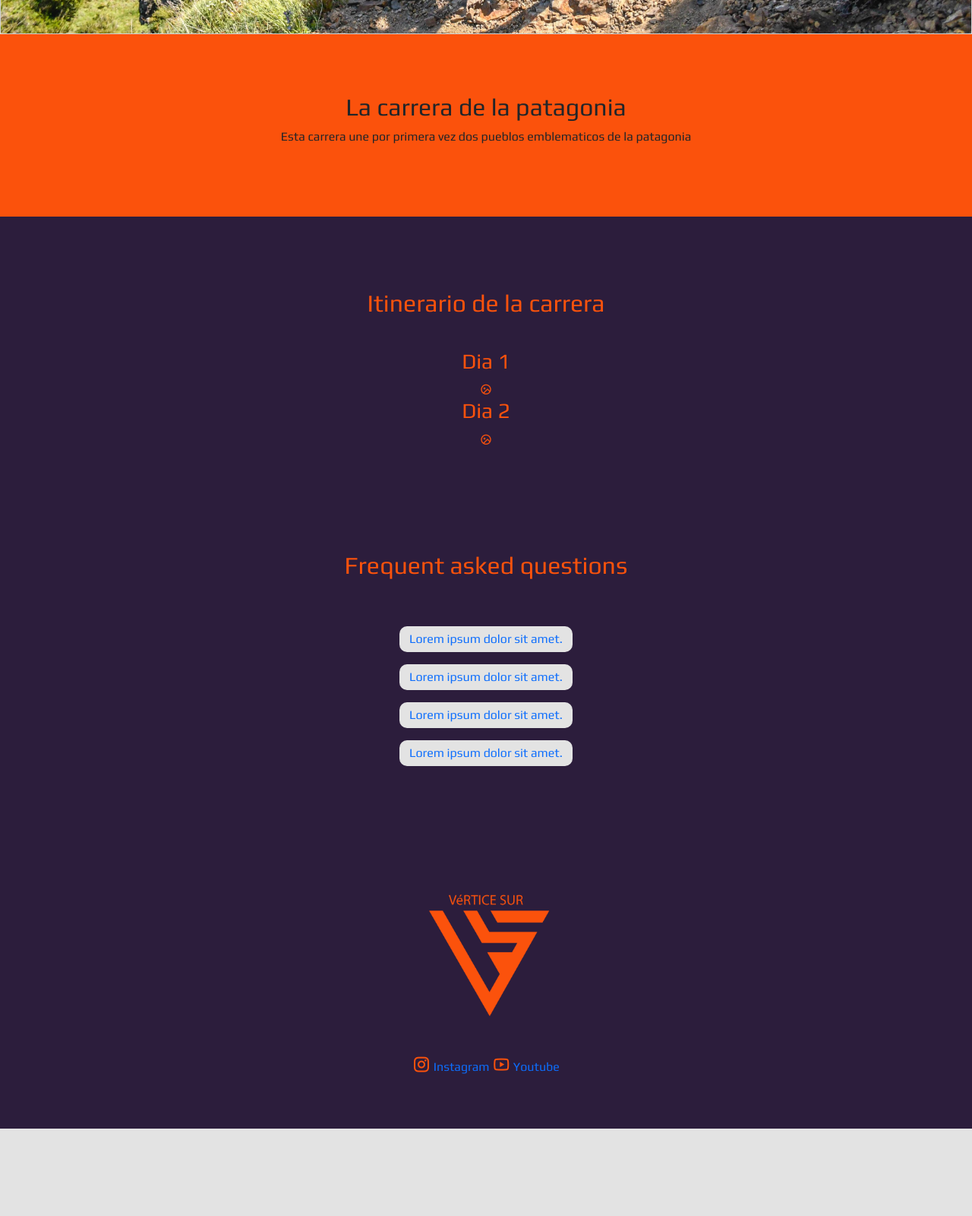
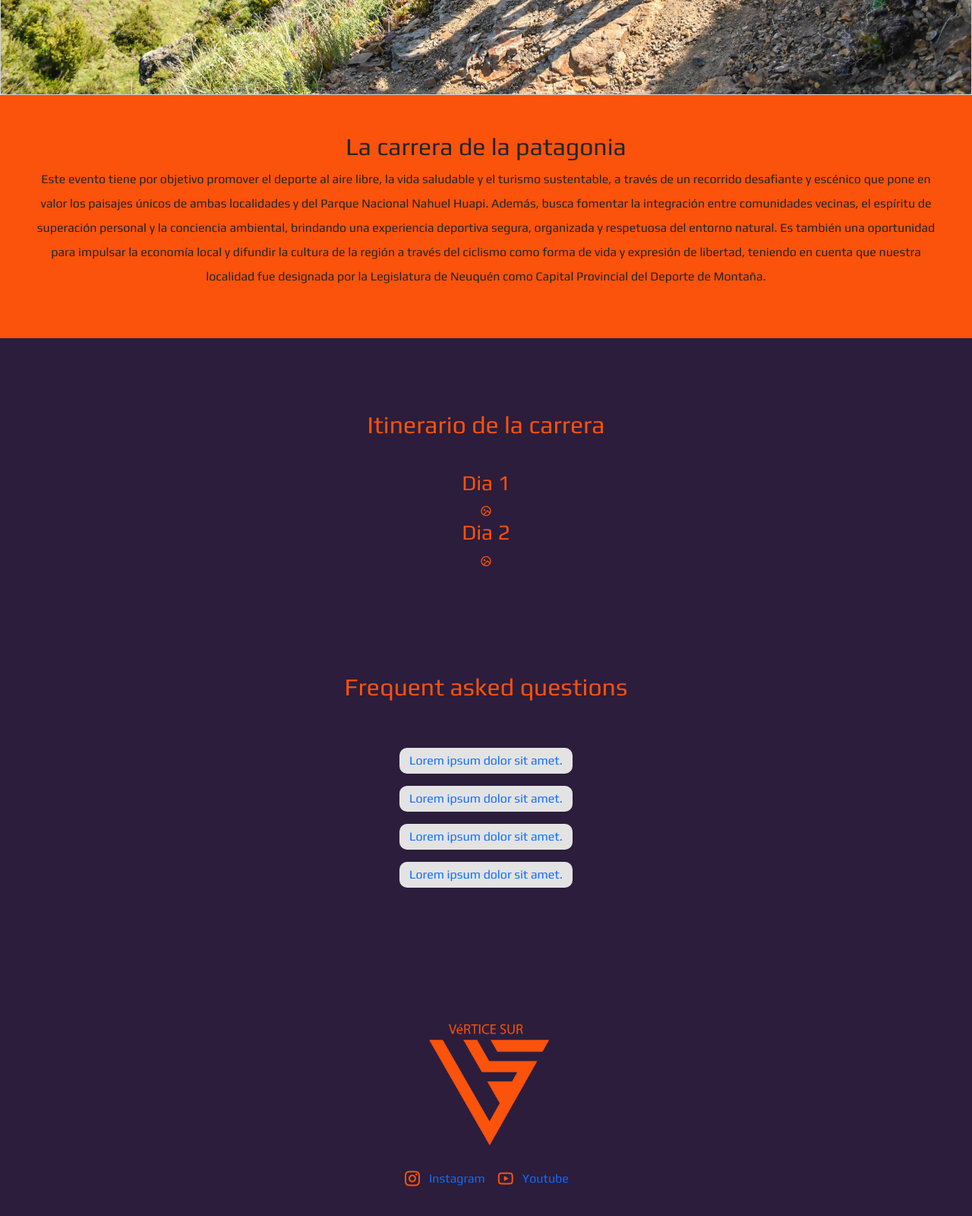
Before and after one commit to Esau-g/VerticeSur, a plain HTML site: page index.html in a window 1280 px wide. Shown: the part 1756-3356 px from the top of the page at 76% size. Before the commit the page ends 3241 px from the top, so only its background shows below. Drawn offline with nearby package versions, Linux system fonts and the light colour scheme; a web font is replaced by a local one.

Commit message:
changes in text

```diff
--- a/css/styles.css
+++ b/css/styles.css
@@ -232,7 +232,7 @@ ul li a {
     justify-content: center;
     align-items: center;
     background-color: var(--orange);
-    height: 15rem;
+    height: 20rem;
 }
 
 .section_text {
@@ -256,6 +256,11 @@ ul li a {
 
 .text {
     text-align: center;
+}
+
+.section_container .text p {
+    line-height: 2;
+    width: 1200px;
 }
 
 .card_container .card img {
@@ -354,11 +359,22 @@ ul li a {
 }
 
 .redes-container {
+    width: 100%;
+}
+
+.redes-container .redes {
     display: flex;
-    justify-content: space-around;
-    width: 100%;
-    max-width: 400px;
-    margin-top: 20px;
+    flex-direction: row;
+    justify-content: center;
+    align-items: center;
+    gap: 15px;
+}
+
+.redes-container .redes a {
+    display: flex;
+    justify-content: center;
+    align-items: center;
+    gap: 10px;
 }
 
 
--- a/index.html
+++ b/index.html
@@ -90,7 +90,16 @@
             <div class="section_container">
                 <div class="text">
                     <h2>La carrera de la patagonia</h2>
-                    <p>Esta carrera une por primera vez dos pueblos emblematicos de la patagonia</p>
+                    <p>Este evento tiene por objetivo promover el deporte al aire libre, la vida saludable y el turismo
+                        sustentable, a través de un recorrido desafiante y escénico que pone en valor los paisajes
+                        únicos de ambas localidades y del Parque Nacional Nahuel Huapi.
+                        Además, busca fomentar la integración entre comunidades vecinas, el espíritu de superación
+                        personal y la conciencia ambiental, brindando una experiencia deportiva segura, organizada y
+                        respetuosa del entorno natural.
+                        Es también una oportunidad para impulsar la economía local y difundir la cultura de la región
+                        a través del ciclismo como forma de vida y expresión de libertad, teniendo en cuenta que
+                        nuestra localidad fue designada por la Legislatura de Neuquén como Capital Provincial del
+                        Deporte de Montaña.</p>
                 </div>
             </div>
         </section>
@@ -132,8 +141,8 @@
             <div class="redes">
                 <a href="">
                     <i class="ri-instagram-line"></i>
-                Instagram
-            </a>
+                    Instagram
+                </a>
                 <a href="">
                     <i class="ri-youtube-line"></i>
                     Youtube
```
